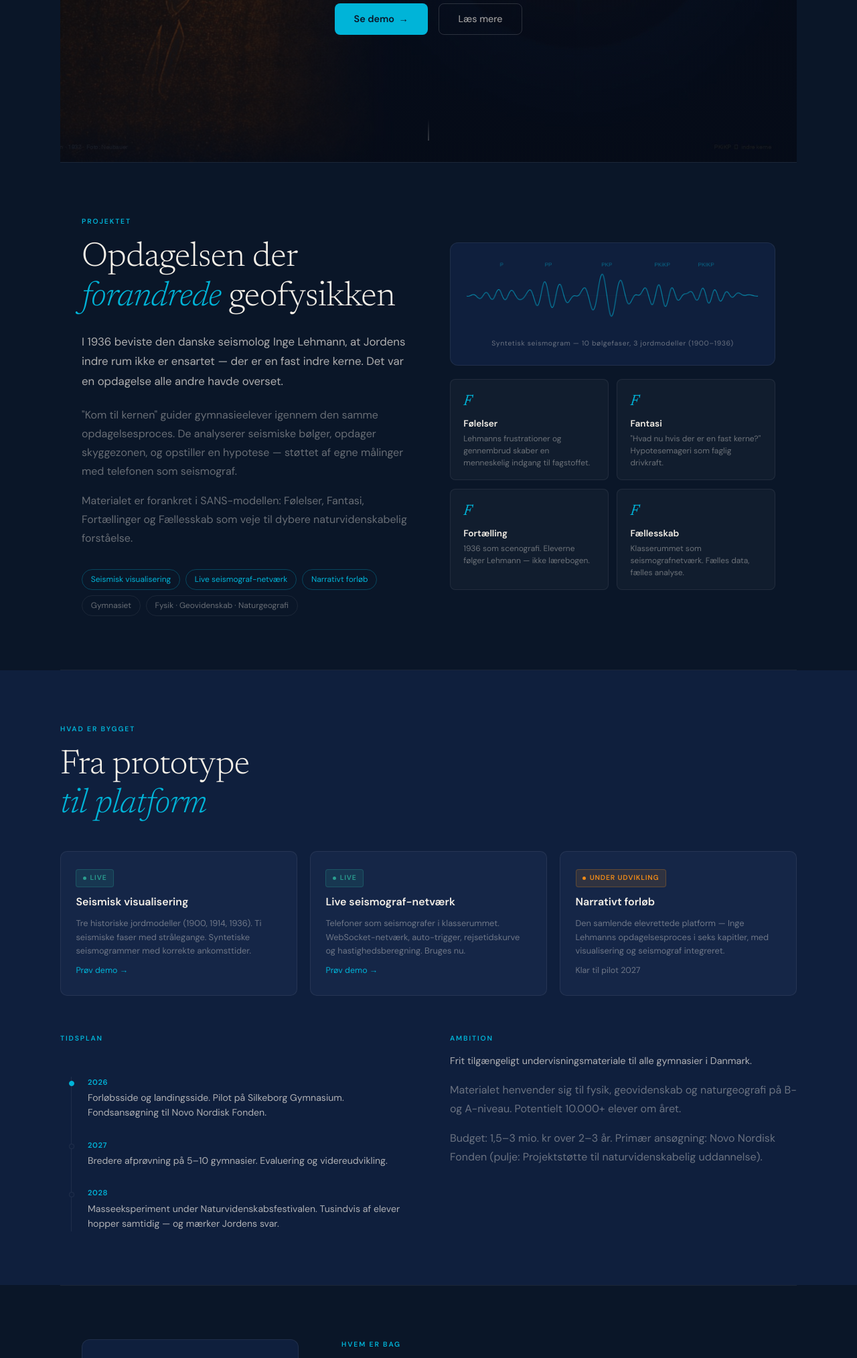
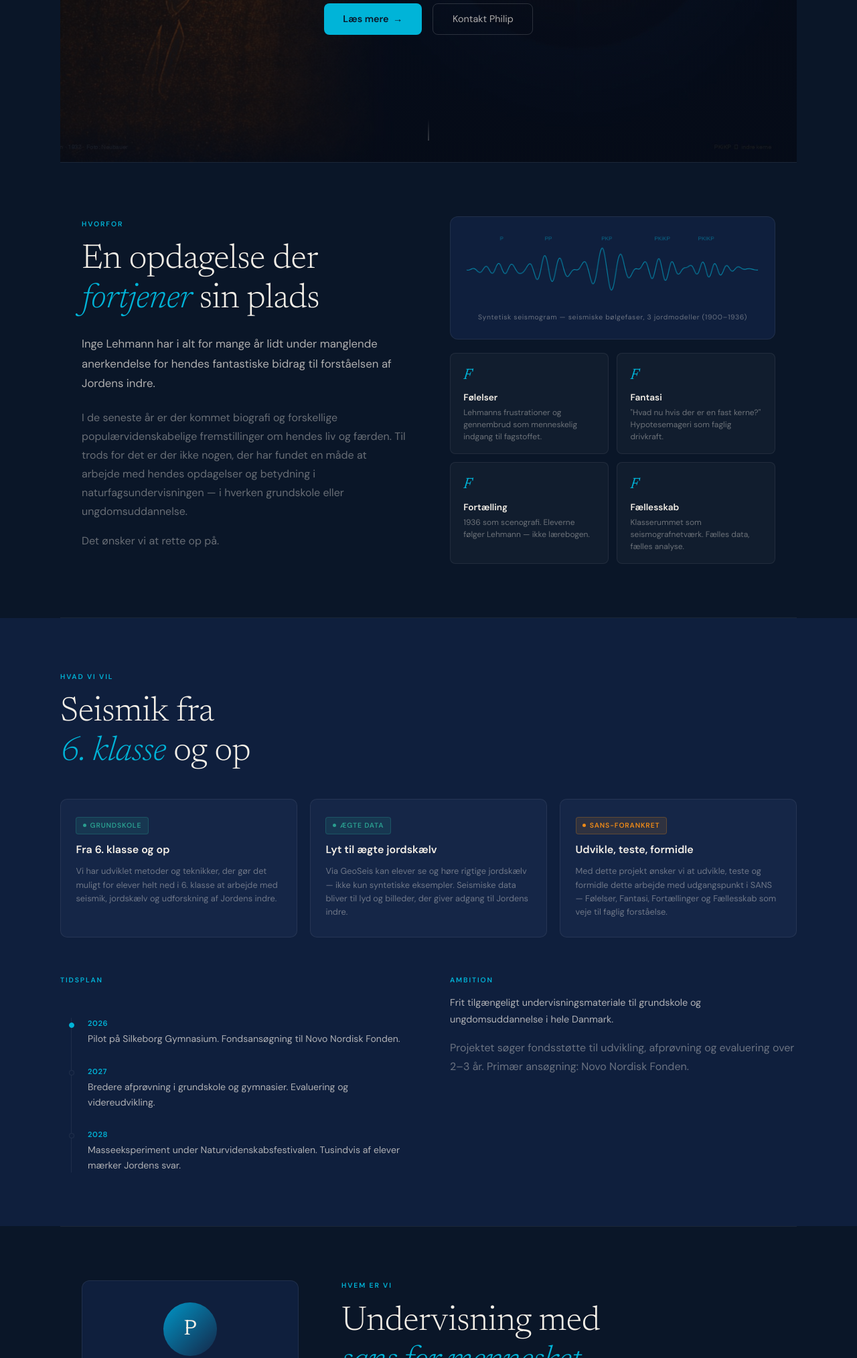
Before and after one commit to geovidenskab/komtilkernen-web, a plain HTML site: page index.html in a window 1280 px wide. Shown: the part 558-2586 px from the top of the page at 67% size. Drawn offline with Linux system fonts and the light colour scheme.

Commit message:
Omstrukturér landingsside: Hvorfor, Hvad vi vil, Hvem er vi
- Afsnit 1: Inge Lehmanns manglende anerkendelse i undervisning
- Afsnit 2: Metoder til elever fra 6. klasse, GeoSeis-integration, SANS
- Afsnit 3: Hvem er vi (Philip + samarbejde)
- Fjern gymnasiet som eneste målgruppe (nu grundskole + ungdomsuddannelse)

Co-Authored-By: Claude Sonnet 4.6 <noreply@anthropic.com>

```diff
--- a/index.html
+++ b/index.html
@@ -5,7 +5,7 @@
 <meta name="viewport" content="width=device-width, initial-scale=1.0">
 <meta name="robots" content="noindex, nofollow">
 <title>Kom til kernen — Lyt til Jorden med Inge Lehmann</title>
-<meta name="description" content="Et undervisningsprojekt der lader gymnasieelever genopleve opdagelsen af Jordens indre kerne med telefoner som seismografer og 1936 som scenografi.">
+<meta name="description" content="Et undervisningsprojekt om Inge Lehmann og opdagelsen af Jordens indre kerne — for elever fra 6. klasse til gymnasiet.">
 <link href="https://fonts.googleapis.com/css2?family=Newsreader:ital,opsz,wght@0,6..72,300;0,6..72,400;0,6..72,600;1,6..72,300;1,6..72,400&family=DM+Sans:wght@400;500;600&display=block" rel="stylesheet">
 <style>
   *, *::before, *::after { box-sizing: border-box; margin: 0; padding: 0; }
@@ -318,9 +318,9 @@
     Kom til kernen<span class="dot"></span>
   </a>
   <ul class="nav-links">
-    <li><a href="#projekt">Projektet</a></li>
-    <li><a href="#status">Status</a></li>
-    <li><a href="#philip">Philip</a></li>
+    <li><a href="#hvorfor">Hvorfor</a></li>
+    <li><a href="#hvad">Hvad vi vil</a></li>
+    <li><a href="#hvem">Hvem er vi</a></li>
     <li><a href="#kontakt">Kontakt</a></li>
   </ul>
   <a href="#kontakt" class="nav-cta">Kontakt Philip</a>
@@ -330,18 +330,19 @@
 <section class="hero" id="top">
   <img class="hero-bg-img" src="lehmann-hero.jpg" alt="">
   <div class="hero-overlay"></div>
-  <div class="hero-eyebrow">Et projekt om opdagelse og naturvidenskab</div>
+  <div class="hero-eyebrow">Et undervisningsprojekt om opdagelse og naturvidenskab</div>
   <h1>Kom til <em>kernen</em></h1>
   <div class="hero-sub">Lyt til Jorden med Inge Lehmann</div>
   <p class="hero-desc">
-    Et undervisningsprojekt der lader gymnasieelever genopleve opdagelsen af Jordens indre kerne —
-    med telefoner som seismografer og 1936 som scenografi.
+    Fra 6. klasse til gymnasiet — elever udforsker Jordens indre,
+    lytter til ægte jordskælv og følger i sporene på en af videnskabshistoriens
+    mest oversete opdagere.
   </p>
   <div class="hero-actions">
-    <a href="https://geo.sg.dk/seismograf/" target="_blank" class="btn-primary">
-      Se demo <span>→</span>
+    <a href="#hvorfor" class="btn-primary">
+      Læs mere <span>→</span>
     </a>
-    <a href="#projekt" class="btn-ghost">Læs mere</a>
+    <a href="#kontakt" class="btn-ghost">Kontakt Philip</a>
   </div>
   <div class="hero-scroll">
     <div class="scroll-arrow"></div>
@@ -350,43 +351,36 @@
 
 <hr class="divider">
 
-<!-- PROJEKT -->
-<section id="projekt">
+<!-- HVORFOR -->
+<section id="hvorfor">
   <div class="projekt-grid">
     <div>
-      <div class="section-label">Projektet</div>
-      <h2>Opdagelsen der<br><em>forandrede</em> geofysikken</h2>
+      <div class="section-label">Hvorfor</div>
+      <h2>En opdagelse der<br><em>fortjener</em> sin plads</h2>
       <p class="lead">
-        I 1936 beviste den danske seismolog Inge Lehmann, at Jordens indre rum ikke er ensartet —
-        der er en fast indre kerne. Det var en opdagelse alle andre havde overset.
+        Inge Lehmann har i alt for mange år lidt under manglende anerkendelse for
+        hendes fantastiske bidrag til forståelsen af Jordens indre.
       </p>
       <p>
-        "Kom til kernen" guider gymnasieelever igennem den samme opdagelsesproces.
-        De analyserer seismiske bølger, opdager skyggezonen, og opstiller en hypotese —
-        støttet af egne målinger med telefonen som seismograf.
+        I de seneste år er der kommet biografi og forskellige populærvidenskabelige
+        fremstillinger om hendes liv og færden. Til trods for det er der ikke nogen,
+        der har fundet en måde at arbejde med hendes opdagelser og betydning i
+        naturfagsundervisningen — i hverken grundskole eller ungdomsuddannelse.
       </p>
       <p>
-        Materialet er forankret i SANS-modellen: Følelser, Fantasi, Fortællinger og Fællesskab
-        som veje til dybere naturvidenskabelig forståelse.
+        Det ønsker vi at rette op på.
       </p>
-      <div class="projekt-chips">
-        <span class="chip cyan">Seismisk visualisering</span>
-        <span class="chip cyan">Live seismograf-netværk</span>
-        <span class="chip cyan">Narrativt forløb</span>
-        <span class="chip">Gymnasiet</span>
-        <span class="chip">Fysik · Geovidenskab · Naturgeografi</span>
-      </div>
     </div>
     <div>
       <div class="seismo-visual">
         <canvas id="proj-canvas" height="120"></canvas>
-        <div class="seismo-label">Syntetisk seismogram — 10 bølgefaser, 3 jordmodeller (1900–1936)</div>
+        <div class="seismo-label">Syntetisk seismogram — seismiske bølgefaser, 3 jordmodeller (1900–1936)</div>
       </div>
       <div class="sans-grid" style="margin-top:1.2rem">
         <div class="sans-item">
           <div class="sans-letter">F</div>
           <div class="sans-word">Følelser</div>
-          <div class="sans-desc">Lehmanns frustrationer og gennembrud skaber en menneskelig indgang til fagstoffet.</div>
+          <div class="sans-desc">Lehmanns frustrationer og gennembrud som menneskelig indgang til fagstoffet.</div>
         </div>
         <div class="sans-item">
           <div class="sans-letter">F</div>
@@ -410,30 +404,27 @@
 
 <hr class="divider">
 
-<!-- STATUS -->
-<div class="status-section" id="status">
+<!-- HVAD VI VIL -->
+<div class="status-section" id="hvad">
   <div class="status-inner">
-    <div class="section-label">Hvad er bygget</div>
-    <h2>Fra prototype<br><em>til platform</em></h2>
+    <div class="section-label">Hvad vi vil</div>
+    <h2>Seismik fra<br><em>6. klasse</em> og op</h2>
 
     <div class="status-cards">
       <div class="status-card">
-        <div class="status-badge badge-live"><span class="badge-dot"></span>Live</div>
-        <h3>Seismisk visualisering</h3>
-        <p>Tre historiske jordmodeller (1900, 1914, 1936). Ti seismiske faser med strålegange. Syntetiske seismogrammer med korrekte ankomsttider.</p>
-        <a href="https://geo.sg.dk/seismograf/" target="_blank">Prøv demo →</a>
+        <div class="status-badge badge-live"><span class="badge-dot"></span>Grundskole</div>
+        <h3>Fra 6. klasse og op</h3>
+        <p>Vi har udviklet metoder og teknikker, der gør det muligt for elever helt ned i 6. klasse at arbejde med seismik, jordskælv og udforskning af Jordens indre.</p>
       </div>
       <div class="status-card">
-        <div class="status-badge badge-live"><span class="badge-dot"></span>Live</div>
-        <h3>Live seismograf-netværk</h3>
-        <p>Telefoner som seismografer i klasserummet. WebSocket-netværk, auto-trigger, rejsetidskurve og hastighedsberegning. Bruges nu.</p>
-        <a href="https://geo.sg.dk/seismograf/" target="_blank">Prøv demo →</a>
+        <div class="status-badge badge-live"><span class="badge-dot"></span>Ægte data</div>
+        <h3>Lyt til ægte jordskælv</h3>
+        <p>Via GeoSeis kan elever se og høre rigtige jordskælv — ikke kun syntetiske eksempler. Seismiske data bliver til lyd og billeder, der giver adgang til Jordens indre.</p>
       </div>
       <div class="status-card">
-        <div class="status-badge badge-build"><span class="badge-dot"></span>Under udvikling</div>
-        <h3>Narrativt forløb</h3>
-        <p>Den samlende elevrettede platform — Inge Lehmanns opdagelsesproces i seks kapitler, med visualisering og seismograf integreret.</p>
-        <span style="font-size:.78rem;color:var(--sand3);margin-top:auto;display:block;">Klar til pilot 2027</span>
+        <div class="status-badge badge-build"><span class="badge-dot"></span>SANS-forankret</div>
+        <h3>Udvikle, teste, formidle</h3>
+        <p>Med dette projekt ønsker vi at udvikle, teste og formidle dette arbejde med udgangspunkt i SANS — Følelser, Fantasi, Fortællinger og Fællesskab som veje til faglig forståelse.</p>
       </div>
     </div>
 
@@ -443,25 +434,24 @@
         <div class="timeline">
           <div class="timeline-item active">
             <div class="timeline-year">2026</div>
-            <div class="timeline-desc">Forløbsside og landingsside. Pilot på Silkeborg Gymnasium. Fondsansøgning til Novo Nordisk Fonden.</div>
+            <div class="timeline-desc">Pilot på Silkeborg Gymnasium. Fondsansøgning til Novo Nordisk Fonden.</div>
           </div>
           <div class="timeline-item">
             <div class="timeline-year">2027</div>
-            <div class="timeline-desc">Bredere afprøvning på 5–10 gymnasier. Evaluering og videreudvikling.</div>
+            <div class="timeline-desc">Bredere afprøvning i grundskole og gymnasier. Evaluering og videreudvikling.</div>
           </div>
           <div class="timeline-item">
             <div class="timeline-year">2028</div>
-            <div class="timeline-desc">Masseeksperiment under Naturvidenskabsfestivalen. Tusindvis af elever hopper samtidig — og mærker Jordens svar.</div>
+            <div class="timeline-desc">Masseeksperiment under Naturvidenskabsfestivalen. Tusindvis af elever mærker Jordens svar.</div>
           </div>
         </div>
       </div>
       <div>
         <div class="section-label" style="margin-bottom:.8rem">Ambition</div>
         <p class="lead" style="font-size:.9rem;margin-bottom:1rem">
-          Frit tilgængeligt undervisningsmateriale til alle gymnasier i Danmark.
+          Frit tilgængeligt undervisningsmateriale til grundskole og ungdomsuddannelse i hele Danmark.
         </p>
-        <p>Materialet henvender sig til fysik, geovidenskab og naturgeografi på B- og A-niveau. Potentielt 10.000+ elever om året.</p>
-        <p>Budget: 1,5–3 mio. kr over 2–3 år. Primær ansøgning: Novo Nordisk Fonden (pulje: Projektstøtte til naturvidenskabelig uddannelse).</p>
+        <p>Projektet søger fondsstøtte til udvikling, afprøvning og evaluering over 2–3 år. Primær ansøgning: Novo Nordisk Fonden.</p>
       </div>
     </div>
   </div>
@@ -469,8 +459,8 @@
 
 <hr class="divider">
 
-<!-- PHILIP -->
-<section id="philip">
+<!-- HVEM ER VI -->
+<section id="hvem">
   <div class="philip-grid">
     <div>
       <div class="philip-card">
@@ -487,22 +477,18 @@
       </div>
     </div>
     <div>
-      <div class="section-label">Hvem er bag</div>
+      <div class="section-label">Hvem er vi</div>
       <h2>Undervisning med<br><em>sans for mennesket</em></h2>
       <p class="lead">
         Philip Kruse Jakobsen er lektor og grundlæggeren af Sans Science —
-        et fagdidaktisk projekt der adresserer naturvidenskabsundervisningens
-        dobbelte krise: meningskrisen og AI-disruption.
+        et fagdidaktisk projekt med fokus på at gøre naturvidenskab meningsfuld
+        og menneskelig for elever på alle niveauer.
       </p>
       <p>
-        Hans undervisning tager udgangspunkt i SANS-modellen: at Følelser, Fantasi,
-        Fortællinger og Fællesskab er adgangsveje til dyb naturvidenskabelig forståelse —
-        ikke pynt, men metode.
-      </p>
-      <p>
-        "Kom til kernen" er hans hidtil mest ambitiøse materiale. Det kombinerer
-        seismologi, videnskabshistorie og didaktisk design på en måde, der giver
-        gymnasieelever en oplevelse af, hvad det vil sige at opdage noget nyt.
+        Projektet er forankret i SANS-modellen og er udviklet i tæt samspil
+        med elever og undervisere. Vi søger samarbejde med fagpersoner,
+        institutioner og fonde, der vil være med til at give Inge Lehmann
+        den plads hun fortjener i dansk naturvidenskabsundervisning.
       </p>
       <div style="margin-top:1.8rem;display:flex;gap:1rem;flex-wrap:wrap">
         <a href="https://sans.science" target="_blank" class="btn-ghost" style="font-size:.82rem">
```
